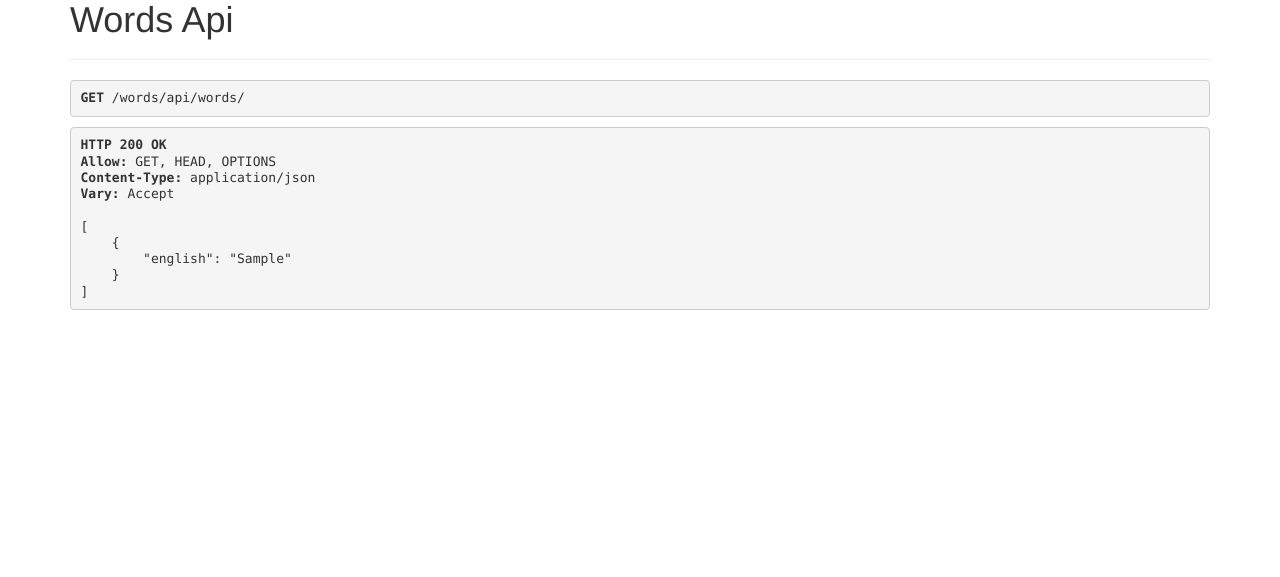
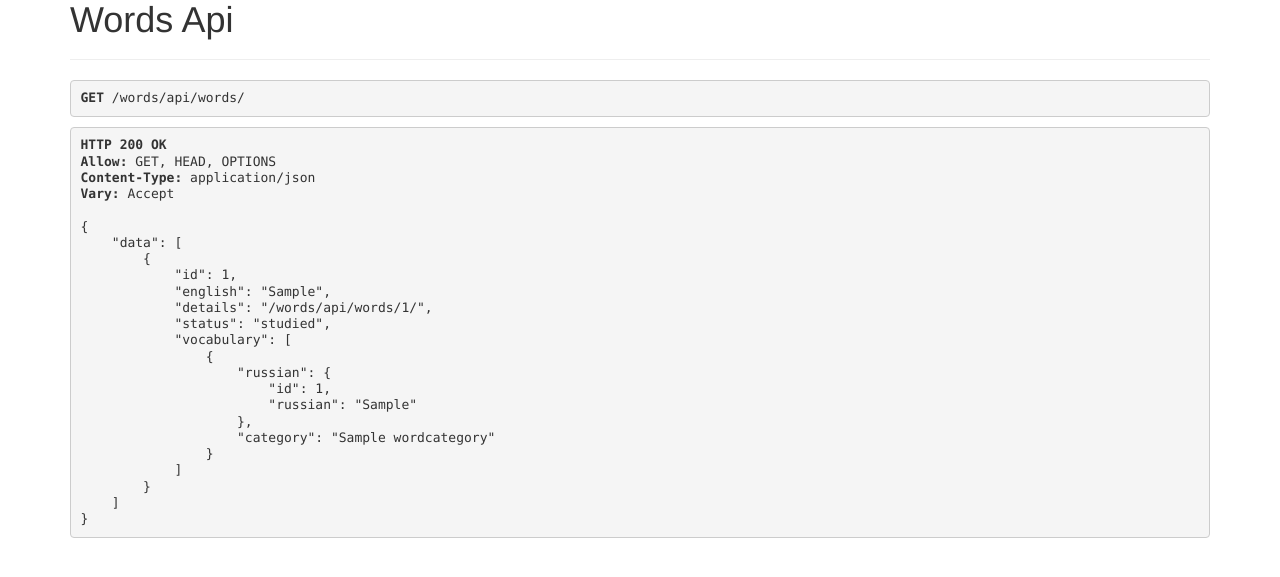
Before and after one commit to AndreyLeshko/EnglishLand, a Django app: page /words/api/words/ in a window 1280 px wide. Shown: the part 201-778 px from the top of the page. Run offline with Django 4.2, Linux system fonts and the light colour scheme; a user stored in the database is signed in; tables that the repository leaves empty hold one stand-in row (values such as "Sample post"); some libraries are stand-ins or nearby versions.

Commit message:
FEATURE: add words-review, no words to train handler

```diff
--- a/Study_Project/settings.py
+++ b/Study_Project/settings.py
@@ -109,7 +109,9 @@ DATABASES = {
 REST_FRAMEWORK = {
     'DEFAULT_RENDERER_CLASSES': [
         'rest_framework.renderers.JSONRenderer'
-    ]
+    ],
+    'DEFAULT_PAGINATION_CLASS': 'rest_framework.pagination.PageNumberPagination',
+    'PAGE_SIZE': 10,
 }
 
 if DEBUG:
--- a/new_words/serializers.py
+++ b/new_words/serializers.py
@@ -1,14 +1,49 @@
 from django.contrib.auth.models import User
 from rest_framework import serializers
 
-from .models import WordEnglish, Train
+from .models import WordEnglish, WordRussian, Train, Vocabulary
 
 
-class WordSerializer(serializers.ModelSerializer):
+class WordEnSerializer(serializers.ModelSerializer):
+    class Meta:
+        model = WordEnglish
+        fields = ['id', 'english']
+
+
+class WordRuSerializer(serializers.ModelSerializer):
+    class Meta:
+        model = WordRussian
+        fields = ['id', 'russian']
+
+
+class VocabularySerializer(serializers.ModelSerializer):
+    category = serializers.CharField(source='category.category_name')
+    russian = WordRuSerializer()
+
+    class Meta:
+        model = Vocabulary
+        fields = ['russian', 'category']
+
+
+class WordReviewSerializer(serializers.ModelSerializer):
+    id = serializers.IntegerField()
+    english = serializers.CharField()
+    details = serializers.CharField(source='get_absolute_url')
+    # details = serializers.HyperlinkedRelatedField(view_name='words:words_detail', read_only=True)
+    status = serializers.CharField(source='trains.first.get_status', allow_null=True)
+    vocabulary = VocabularySerializer(source='vocabulary.all', many=True)
 
     class Meta:
         model = WordEnglish
-        fields = ['english']
+        fields = ['id', 'english', 'details', 'status', 'vocabulary']
+
+
+class WordEnHyperlinkSerializer(serializers.ModelSerializer):
+    # details = WordEnglish
+
+    class Meta:
+        model = WordEnglish
+        fields = ['id', 'english']
 
 
 class UserSerializer(serializers.ModelSerializer):
@@ -24,9 +59,8 @@ class WordTrainSerializer(serializers.ModelSerializer):
 
 
 class TrainObjectSerializer(serializers.ModelSerializer):
-    word = WordSerializer()
-    user = UserSerializer()
+    word = WordEnHyperlinkSerializer(read_only=True)
 
     class Meta:
         model = Train
-        fields = ['word', 'user', 'priority', 'id']
+        fields = ['word', 'priority', 'id', 'is_studied']
--- a/new_words/static/new_words/css/words_text.css
+++ b/new_words/static/new_words/css/words_text.css
@@ -56,6 +56,11 @@
 .load-container {
     display: flex;
     justify-content: center;
+}
+
+.blue-link {
+    color: blue;
+    text-decoration: underline;
 }
 
 
--- a/new_words/static/new_words/css/words_with_variants.css
+++ b/new_words/static/new_words/css/words_with_variants.css
@@ -22,6 +22,11 @@
 .variant:hover {
     background-color: rgba(237, 238, 240, 1);
     cursor: pointer;
+}
+
+.blue-link {
+    color: blue;
+    text-decoration: underline;
 }
 
 .word {
--- a/new_words/static/new_words/js/words_text.js
+++ b/new_words/static/new_words/js/words_text.js
@@ -45,7 +45,9 @@ function loadQuestion() {
                 console.log(questionData)
                 updateQuestionVariables()
                 updateQuestionContainerContent()
-
+        } else if (this.status == 404) {
+            HtmlObjLoadContainer.classList.add('hidden')
+            document.querySelector('.container.error').classList.remove('hidden')
         }
     })
 }
--- a/new_words/static/new_words/js/words_with_variants.js
+++ b/new_words/static/new_words/js/words_with_variants.js
@@ -46,6 +46,9 @@ function loadQuestion() {
         if (this.readyState == 4 && this.status == 200) {
                 questionData = JSON.parse(this.responseText)
                 loadVariants()
+        } else if (this.status == 404) {
+            HtmlObjLoadContainer.classList.add('hidden')
+            document.querySelector('.container.error').classList.remove('hidden')
         }
     })
 }
--- a/new_words/templates/new_words/words_text.html
+++ b/new_words/templates/new_words/words_text.html
@@ -16,6 +16,12 @@
 
     <div class="container load">
         <img src="{% static 'base/img/load_sign.gif' %}" alt="..." width="40px">
+    </div>
+
+    <div class="container error hidden">
+        <p>У вас нет слов на изучении, добавьте слова для тренировки</p>
+        <p><a href="{% url 'words:words_review' %}" class="blue-link">Посмотреть список слов</a></p>
+        <p><a href="{% url 'words:add_words_to_train' %}" class="blue-link">Добавить слова</a></p>
     </div>
 
     <div class="container question hidden">
--- a/new_words/templates/new_words/words_with_variants.html
+++ b/new_words/templates/new_words/words_with_variants.html
@@ -18,6 +18,12 @@
 {% block page_content %}
     <div class="container load">
         <img src="{% static 'base/img/load_sign.gif' %}" alt="..." width="40px">
+    </div>
+
+    <div class="container error hidden">
+        <p>У вас нет слов на изучении, добавьте слова для тренировки</p>
+        <p><a href="{% url 'words:words_review' %}" class="blue-link">Посмотреть список слов</a></p>
+        <p><a href="{% url 'words:add_words_to_train' %}" class="blue-link">Добавить слова</a></p>
     </div>
 
     <div class="container question hidden">
--- a/new_words/urls.py
+++ b/new_words/urls.py
@@ -1,4 +1,5 @@
 from django.urls import path
+from django.views.generic import TemplateView
 
 from . import views
 
@@ -10,6 +11,9 @@ urlpatterns = [
     path('api/words/', views.WordsAPIView.as_view()),
     path('api/train-object/', views.TrainObjectAPIView.as_view()),
     path('api/get-variants/<int:number_variants>/', views.get_possible_variants),
+    path('api/words/', views.WordsAPIView.as_view(), name='words'),
+    path('api/words/<int:pk>/', views.WordDetailApiView.as_view(), name='words_detail'),
+    path('api/add-word-to-train/', views.AddWordToTrain.as_view(), name='add_word_to_train'),
 
     # Trainer
     path('words-text/', views.words_text, name='words_text'),
@@ -17,6 +21,7 @@ urlpatterns = [
 
     # DB
     path('add-new-word/', views.add_word, name='add_word'),
+    path('words-review/', TemplateView.as_view(template_name='new_words/words_review.html'), name='words_review'),
 
     # Trains management
     path('trains/add-words-to-train/', views.add_words_to_train, name='add_words_to_train'),
--- a/new_words/views.py
+++ b/new_words/views.py
@@ -1,8 +1,9 @@
 from random import shuffle
 
 from django.http import JsonResponse
-from django.shortcuts import render
+from django.shortcuts import render, get_object_or_404
 from rest_framework import generics
+from rest_framework.pagination import PageNumberPagination
 from rest_framework.permissions import IsAuthenticated
 from rest_framework.response import Response
 from rest_framework.views import APIView
@@ -11,10 +12,11 @@ from django.contrib.auth.decorators import login_required
 from django.core.paginator import Paginator, EmptyPage, PageNotAnInteger
 from django.core.exceptions import ObjectDoesNotExist, PermissionDenied
 
-from .models import WordEnglish
-from .serializers import WordSerializer, WordTrainSerializer, TrainObjectSerializer
+from .models import WordEnglish, Train
+from .serializers import WordEnSerializer, WordTrainSerializer, TrainObjectSerializer, WordReviewSerializer
 from services import new_words_funcs
-from services.words import trains, vocabulary
+from services.words import trains, vocabulary, paginators
+from services.words.utils import WordsReview
 
 
 # ======================================================================================================================
@@ -22,21 +24,61 @@ from services.words import trains, vocabulary
 
 class WordsAPIView(generics.ListAPIView):
     queryset = WordEnglish.objects.all()
-    serializer_class = WordSerializer
+    serializer_class = WordEnSerializer
 
 
 class TrainObjectAPIView(APIView):
     permission_classes = [IsAuthenticated]
 
     def get(self, request):
+        http_status = 200
         if request.GET['mode'] == 'study':
             train_obj = new_words_funcs.get_train_word_object(request, is_studied=False)
         elif request.GET['mode'] == 'repeat':
             train_obj = new_words_funcs.get_train_word_object(request, is_studied=True)
+        if not train_obj:
+            http_status = 404
         serializer = TrainObjectSerializer(train_obj)
         context = serializer.data
         context['word'] = new_words_funcs.translates_dict(train_obj)
-        return Response({'train': context})
+        return Response({'train': context}, status=http_status)
+
+
+class WordsAPIView(APIView, paginators.WordsListPagination):
+    permission_classes = [IsAuthenticated]
+
+    def get(self, request):
+        filters = {}
+        if 'categories' in request.GET:
+            if request.GET['categories'] != 'all':
+                filters['categories'] = request.GET['categories'].split(',')
+        if 'status' in request.GET:
+            filters['status'] = request.GET['status']
+        if 'tags' in request.GET:
+            filters['tags'] = request.GET['tags']
+        print(filters)
+        words_queryset = WordsReview(filters, user_id=request.user.id).get_queryset()
+        page_queryset = self.paginate_queryset(words_queryset, request, view=self)
+        serializer = WordReviewSerializer(page_queryset, many=True)
+        return Response({'data': serializer.data})
+
+
+class WordDetailApiView(generics.RetrieveAPIView):
+    queryset = WordEnglish.objects.all()
+    serializer_class = WordEnSerializer
+
+
+class AddWordToTrain(APIView):
+    def post(self, request):
+        print(request.POST)
+        word_id = request.POST['word_id']
+        user = request.user.id
+        word_inst = WordEnglish.objects.get_object_or_404(pk=word_id)
+        if not Train.objects.get(user=user, word=word_inst):
+            Train.objects.create(user=user, word=word_inst)
+            return Response({'details': 'Слово успешно добавлено!'}, status=201)
+        else:
+            return Response({'details': 'Слово уже в списке тренировок!'}, status=400)
 
 
 # ======================================================================================================================
--- /dev/null
+++ b/services/words/paginators.py
@@ -0,0 +1,8 @@
+from rest_framework.pagination import PageNumberPagination
+
+
+class WordsListPagination(PageNumberPagination):
+    page_size = 20
+    page_query_param = 'page'
+    page_size_query_param = 'page_size'
+    max_page_size = 200
--- /dev/null
+++ b/services/words/utils.py
@@ -0,0 +1,37 @@
+from new_words.models import WordEnglish, Train
+
+
+class WordsReview:
+
+    def __init__(self, filters, user_id=None):
+        self.filters = filters
+        self.user_id = user_id
+        self.queryset = None
+
+    def filter_by_status(self, status: str):
+        if not self.user_id:
+            return
+        if status == 'new':
+            self.queryset = self.queryset.filter(trains__id__isnull=True)
+        elif status == 'studied':
+            self.queryset = self.queryset.filter(trains__is_studied=True)
+        elif status == 'on_study':
+            self.queryset = self.queryset.filter(trains__is_studied=False)
+
+    def filter_by_categories(self, categories: list):
+        self.queryset = self.queryset.filter(vocabulary__category__category_name__in=categories)
+
+    def filter_by_tags(self, tags: list):
+        pass
+
+    def get_queryset(self):
+        self.queryset = WordEnglish.objects.all().distinct()
+
+        filter_funcs = {
+            'categories': self.filter_by_categories,
+            'status': self.filter_by_status,
+            'tags': self.filter_by_tags,
+        }
+        for filter_ in self.filters:
+            filter_funcs[filter_](self.filters[filter_])
+        return self.queryset
```
Also changed, not shown: new_words/models.py (+22 -3 lines), new_words/templates/new_words/words_review.html (added, +59 -0 lines), new_words/tests/test_models.py (added, +13 -0 lines), services/new_words_funcs.py (+10 -9 lines), new_words/tests/test_forms.py (added), new_words/tests/test_views.py (added).
